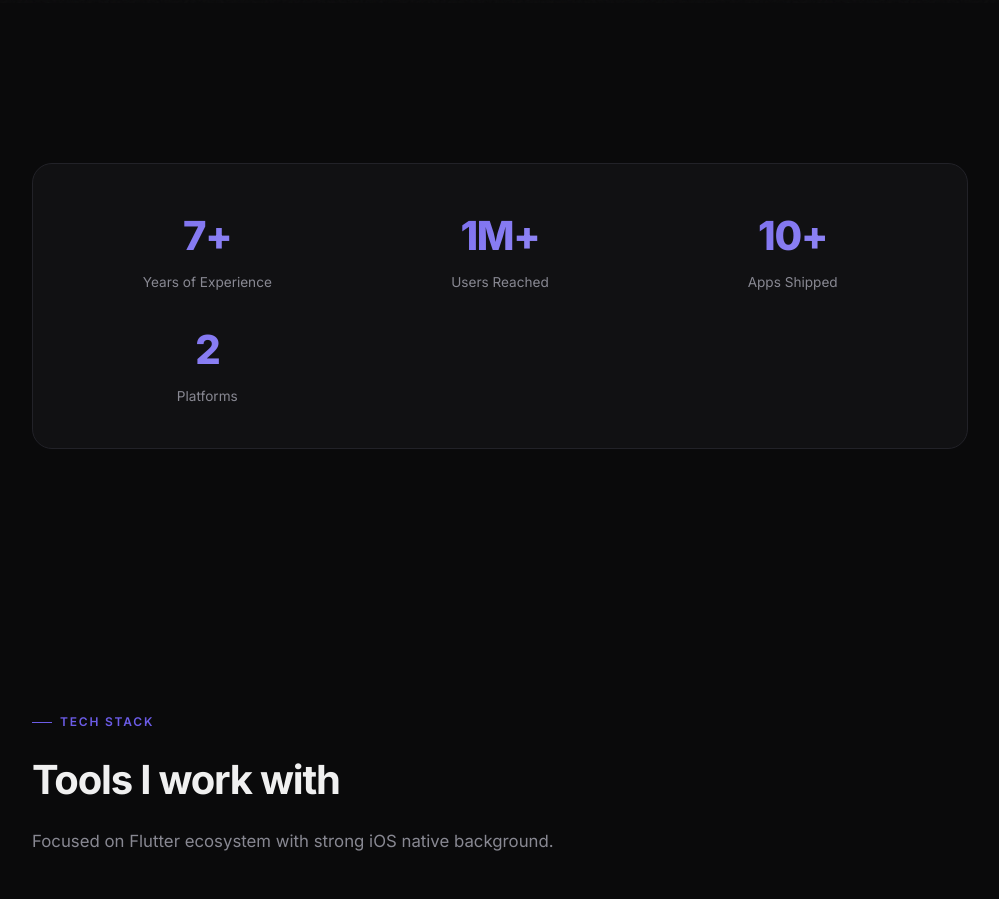
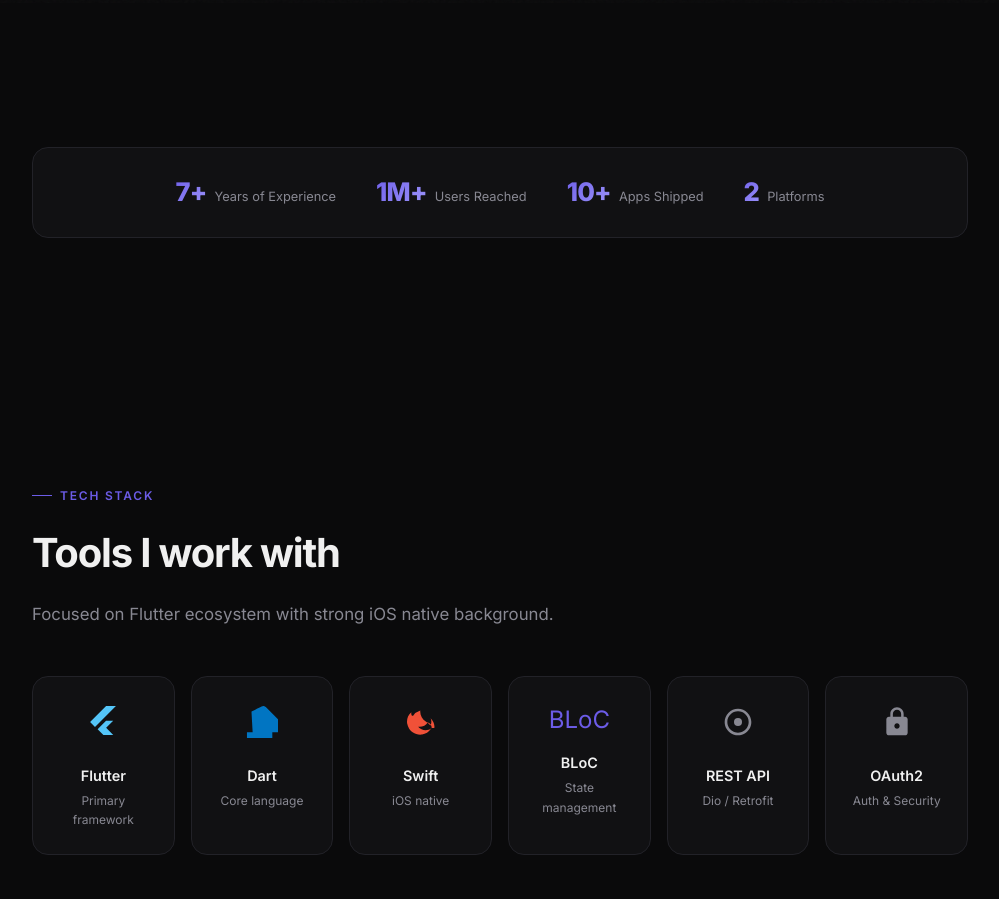
Before and after one commit to unTramp/landing, a plain HTML site: page index.html in a window 1280 px wide. Shown: the part 797-1696 px from the top of the page, without its empty margins (140-1139 px from the left). Drawn offline with Linux system fonts and the light colour scheme.

Commit message:
Make stats block more compact — inline layout

```diff
--- a/index.html
+++ b/index.html
@@ -533,22 +533,25 @@
 
         /* Numbers */
         .numbers {
-            display: grid;
-            grid-template-columns: repeat(auto-fit, minmax(200px, 1fr));
-            gap: 1.5rem;
-            margin: 4rem 0;
-            padding: 2.5rem;
+            display: flex;
+            justify-content: center;
+            gap: 2.5rem;
+            margin: 3rem 0;
+            padding: 1.5rem 2rem;
             background: var(--surface);
             border: 1px solid var(--border);
-            border-radius: 20px;
+            border-radius: 16px;
         }
 
         .number-item {
             text-align: center;
+            display: flex;
+            align-items: baseline;
+            gap: 0.5rem;
         }
 
         .number-value {
-            font-size: 2.5rem;
+            font-size: 1.6rem;
             font-weight: 800;
             letter-spacing: -0.03em;
             background: linear-gradient(135deg, var(--gradient-1), var(--gradient-2));
@@ -558,9 +561,8 @@
         }
 
         .number-label {
-            font-size: 0.85rem;
+            font-size: 0.8rem;
             color: var(--text-secondary);
-            margin-top: 0.25rem;
         }
 
         /* Contact */
@@ -649,7 +651,9 @@
             }
 
             .numbers {
-                padding: 1.5rem;
+                flex-wrap: wrap;
+                gap: 1.5rem;
+                padding: 1.25rem 1.5rem;
             }
 
             .contact-section {
```
